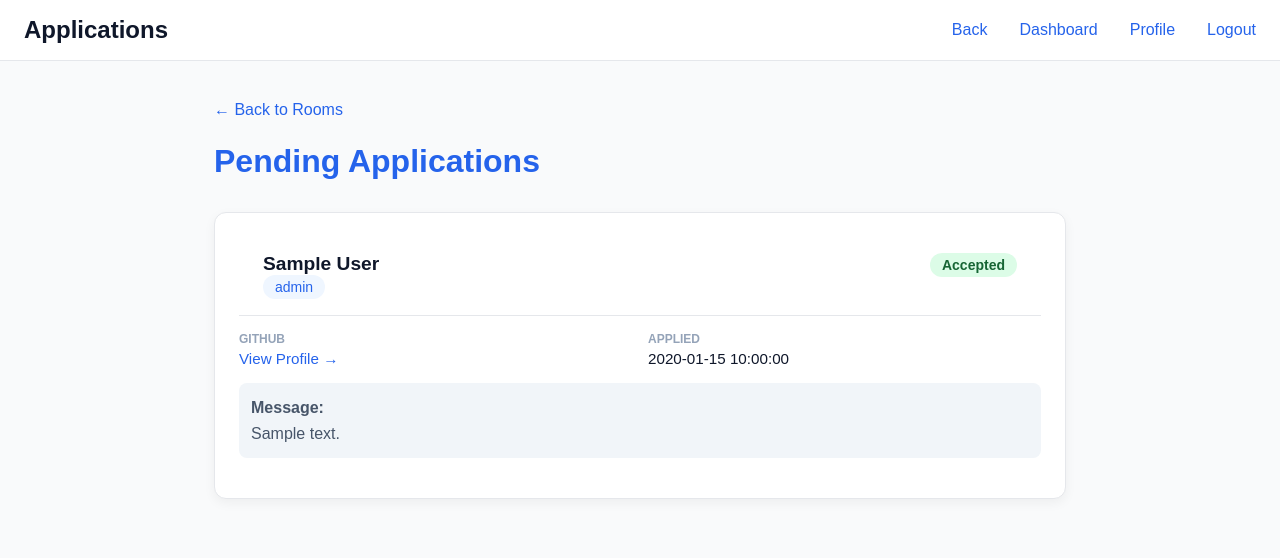
After one commit to ghatageakshay/CodeMate, a Flask app: page /room/1/applications in a window 1280 px wide. The commit adds this page. Shown: the top 558 px of the page. Run offline with Flask 3, Linux system fonts and the light colour scheme; the visitor is signed in with stand-in values (Sample User, id 1); tables that the repository leaves empty hold one stand-in row (values such as "Sample post").

Commit message:
v2 completed

```diff
--- a/app.py
+++ b/app.py
@@ -651,5 +651,115 @@ def room_detail(room_id):
     conn.close()
 
     return render_template("room_details.html",room=room , roles=roles, user_id=session["user_id"])
+
+@app.route("/apply_role",methods=["POST"])
+def apply_role():
+    if "user_id" not in session:
+        return redirect("/login")
+
+    applicant_id=session["user_id"]
+    room_id=request.form["room_id"]
+    role_id=request.form["role_id"]
+    github=request.form["github"]
+    message=request.form["message"]
+
+    conn=get_db()
+    cursor=conn.cursor()
+
+    cursor.execute("""
+            INSERT INTO room_applications(room_id,role_id,applicant_id,github,message)
+                   values(?,?,?,?,?)
+
+""",(room_id,role_id,applicant_id,github,message))
+
+    conn.commit()
+    conn.close()
+
+    return redirect(f"/collab_room/{room_id}?applied=true")
+@app.route("/room/<int:room_id>/applications")
+def room_applications(room_id):
+    if "user_id" not in session:
+        return redirect("/login")
+
+    user_id=session["user_id"]
+    conn=get_db()
+    cursor=conn.cursor()
+
+    cursor.execute("select creator_id from rooms where id=?",(room_id,))
+    room=cursor.fetchone()
+
+    if not room or room[0] != user_id:
+        conn.close()
+        return redirect("/collab_rooms")#not creator, go back
+
+    #get all applications
+    cursor.execute("""
+        SELECT ra.id,ra.role_id,rr.role_name,ra.applicant_id,u.name,ra.github,ra.message,ra.status,ra.applied_at
+                   from room_applications ra
+                   join room_roles rr on ra.role_id=rr.id
+                   join users u on ra.applicant_id = u.id
+                   where rr.room_id=?
+                   order by ra.applied_at DESC
+""",(room_id,))
+
+    applications=cursor.fetchall()
+    conn.close()
+
+    return render_template("room_applications.html",room_id=room_id,applications=applications)
+@app.route("/accept_application",methods=["POST"])
+def accept_applications():
+    if "user_id" not in session:
+        return redirect("/login")
+
+    app_id=request.form["app_id"]
+
+    conn=get_db()
+    cursor=conn.cursor()
+
+    cursor.execute("""
+        SELECT room_id FROM room_applications WHERE id = ?
+    """, (app_id,))
+
+    result = cursor.fetchone()
+    room_id = result[0] if result else None
+    cursor.execute("""
+
+            UPDATE room_applications
+                   set status = 'accepted'
+                   where id = ?
+""",(app_id,))
+
+    conn.commit()
+    conn.close()
+
+    return redirect(f"/room/{room_id}/applications")
+
+@app.route("/reject_application",methods=["POST"])
+def reject_applications():
+    if "user_id" not in session:
+        return redirect("/login")
+
+    app_id=request.form["app_id"]
+
+    conn=get_db()
+    cursor=conn.cursor()
+
+    cursor.execute("""
+        SELECT room_id FROM room_applications WHERE id = ?
+    """, (app_id,))
+
+    result = cursor.fetchone()
+    room_id = result[0] if result else None
+
+    cursor.execute("""
+        UPDATE room_applications
+                   set status = 'rejected'
+                   where id = ?
+""",(app_id,))
+
+    conn.commit()
+    conn.close()
+
+    return redirect(f"/room/{room_id}/applications")
 if __name__ == "__main__":
     app.run(host="0.0.0.0", port=5000 , debug=True)
--- /dev/null
+++ b/templates/room_applications.html
@@ -0,0 +1,303 @@
+<!DOCTYPE html>
+<html lang="en">
+<head>
+    <meta charset="UTF-8">
+    <meta name="viewport" content="width=device-width, initial-scale=1.0">
+    <title>Applications - CodeMate</title>
+    <link rel="stylesheet" href="{{url_for('static',filename='style.css')}}">
+    <style>
+        body {
+            margin: 0;
+            background: #f9fafb;
+            color: #0f172a;
+        }
+
+        .header {
+            background: white;
+            border-bottom: 1px solid #e5e7eb;
+            padding: 16px 24px;
+            display: flex;
+            justify-content: space-between;
+            align-items: center;
+            position: sticky;
+            top: 0;
+            z-index: 10;
+        }
+
+        .header h2 {
+            margin: 0;
+            font-size: 1.5rem;
+            color: #0f172a;
+        }
+
+        .header h2 span {
+            color: #2563eb;
+        }
+
+        .header .nav-actions {
+            display: flex;
+            gap: 16px;
+            align-items: center;
+        }
+
+        .header .nav-actions a {
+            color: #2563eb;
+            text-decoration: none;
+            font-size: 1rem;
+        }
+
+        .container {
+            max-width: 900px;
+            margin: 0 auto;
+            padding: 40px 24px;
+        }
+
+        .back-btn {
+            display: inline-block;
+            color: #2563eb;
+            text-decoration: none;
+            font-weight: 500;
+            margin-bottom: 24px;
+        }
+
+        .back-btn:hover {
+            text-decoration: underline;
+        }
+
+        h1 {
+            margin: 0 0 32px;
+            font-size: 2rem;
+            color: #2563eb;
+        }
+
+        .application-card {
+            background: white;
+            border: 1px solid #e5e7eb;
+            border-radius: 12px;
+            padding: 24px;
+            margin-bottom: 20px;
+            box-shadow: 0 4px 12px rgba(0,0,0,0.05);
+            transition: all 0.2s ease;
+        }
+
+        .application-card:hover {
+            box-shadow: 0 8px 20px rgba(0,0,0,0.1);
+            border-color: #2563eb;
+        }
+
+        .app-header {
+            display: flex;
+            justify-content: space-between;
+            align-items: start;
+            margin-bottom: 16px;
+            padding-bottom: 16px;
+            border-bottom: 1px solid #e5e7eb;
+        }
+
+        .app-header h3 {
+            margin: 0;
+            font-size: 1.2rem;
+            color: #0f172a;
+        }
+
+        .app-role {
+            display: inline-block;
+            background: #eff6ff;
+            color: #2563eb;
+            padding: 4px 12px;
+            border-radius: 16px;
+            font-size: 0.875rem;
+            font-weight: 500;
+        }
+
+        .app-status {
+            padding: 4px 12px;
+            border-radius: 16px;
+            font-size: 0.875rem;
+            font-weight: 600;
+        }
+
+        .status-pending {
+            background: #fef3c7;
+            color: #d97706;
+        }
+
+        .status-accepted {
+            background: #dcfce7;
+            color: #166534;
+        }
+
+        .status-rejected {
+            background: #fee2e2;
+            color: #991b1b;
+        }
+
+        .app-info {
+            display: grid;
+            grid-template-columns: repeat(auto-fit, minmax(200px, 1fr));
+            gap: 16px;
+            margin-bottom: 16px;
+        }
+
+        .info-item {
+            display: flex;
+            flex-direction: column;
+            gap: 4px;
+        }
+
+        .info-label {
+            font-size: 0.75rem;
+            color: #94a3b8;
+            text-transform: uppercase;
+            font-weight: 600;
+        }
+
+        .info-value {
+            font-size: 0.95rem;
+            color: #0f172a;
+        }
+
+        .info-value a {
+            color: #2563eb;
+            text-decoration: none;
+        }
+
+        .info-value a:hover {
+            text-decoration: underline;
+        }
+
+        .app-message {
+            background: #f1f5f9;
+            padding: 12px;
+            border-radius: 8px;
+            margin-bottom: 16px;
+            line-height: 1.6;
+            color: #475569;
+        }
+
+        .app-actions {
+            display: flex;
+            gap: 12px;
+        }
+
+        .btn {
+            padding: 10px 20px;
+            border: none;
+            border-radius: 8px;
+            font-weight: 600;
+            cursor: pointer;
+            transition: all 0.2s ease;
+        }
+
+        .btn-accept {
+            background: #2563eb;
+            color: white;
+            flex: 1;
+        }
+
+        .btn-accept:hover {
+            background: #1d4ed8;
+        }
+
+        .btn-reject {
+            background: white;
+            color: #dc2626;
+            border: 1px solid #dc2626;
+            flex: 1;
+        }
+
+        .btn-reject:hover {
+            background: #fef2f2;
+        }
+
+        .empty-state {
+            text-align: center;
+            padding: 60px 20px;
+            color: #64748b;
+        }
+
+        .empty-state-icon {
+            font-size: 3rem;
+            margin-bottom: 16px;
+        }
+
+        @media (max-width: 768px) {
+            .container {
+                padding: 24px 16px;
+            }
+
+            .app-actions {
+                flex-direction: column;
+            }
+        }
+    </style>
+</head>
+<body>
+    <div class="header">
+        <h2>Applications</h2>
+        <div class="nav-actions">
+            <a href="/collab_rooms">Back</a>
+            <a href="/dashboard">Dashboard</a>
+            <a href="/profile">Profile</a>
+            <a href="/logout">Logout</a>
+        </div>
+    </div>
+
+    <div class="container">
+        <a href="/collab_rooms" class="back-btn">← Back to Rooms</a>
+        <h1>Pending Applications</h1>
+
+        {% if applications %}
+            {% for app in applications %}
+            <div class="application-card">
+                <div class="app-header">
+                    <div>
+                        <h3>{{ app[4] }}</h3>
+                        <span class="app-role">{{ app[2] }}</span>
+                    </div>
+                    <span class="app-status status-{{ app[7].lower() }}">
+                        {{ app[7].capitalize() }}
+                    </span>
+                </div>
+
+                <div class="app-info">
+                    <div class="info-item">
+                        <span class="info-label">GitHub</span>
+                        <span class="info-value">
+                            <a href="{{ app[5] }}" target="_blank">View Profile →</a>
+                        </span>
+                    </div>
+                    <div class="info-item">
+                        <span class="info-label">Applied</span>
+                        <span class="info-value">{{ app[8] }}</span>
+                    </div>
+                </div>
+
+                <div class="app-message">
+                    <strong>Message:</strong><br>
+                    {{ app[6] }}
+                </div>
+
+                {% if app[7] == 'pending' %}
+                <div class="app-actions">
+                    <form method="post" action="/accept_application" style="flex:1;">
+                        <input type="hidden" name="app_id" value="{{ app[0] }}">
+                        <button type="submit" class="btn btn-accept">Accept</button>
+                    </form>
+                    <form method="post" action="/reject_application" style="flex:1;">
+                        <input type="hidden" name="app_id" value="{{ app[0] }}">
+                        <button type="submit" class="btn btn-reject">Reject</button>
+                    </form>
+                </div>
+                {% endif %}
+            </div>
+            {% endfor %}
+        {% else %}
+            <div class="empty-state">
+                <div class="empty-state-icon">📭</div>
+                <p>No applications yet</p>
+            </div>
+        {% endif %}
+    </div>
+</body>
+</html>
```
Also changed, not shown: templates/room_details.html (+53 -1 lines).
